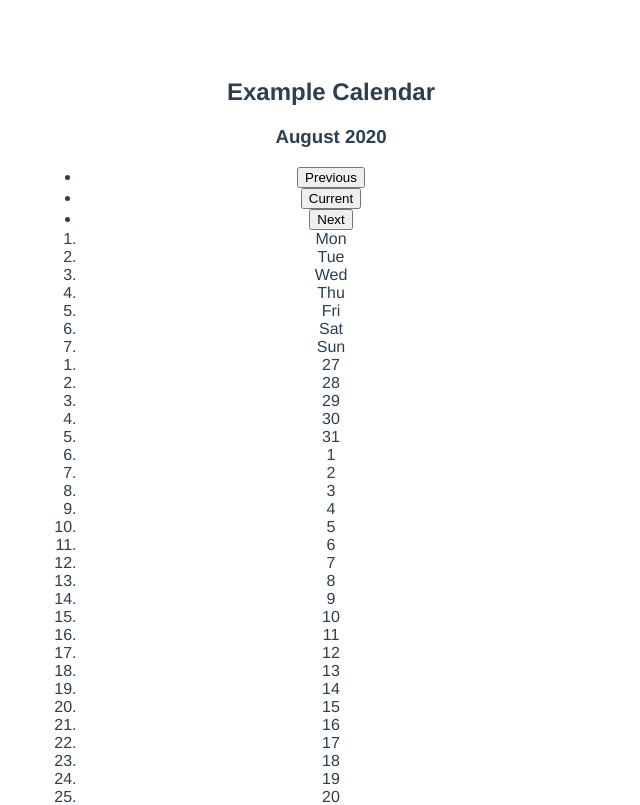
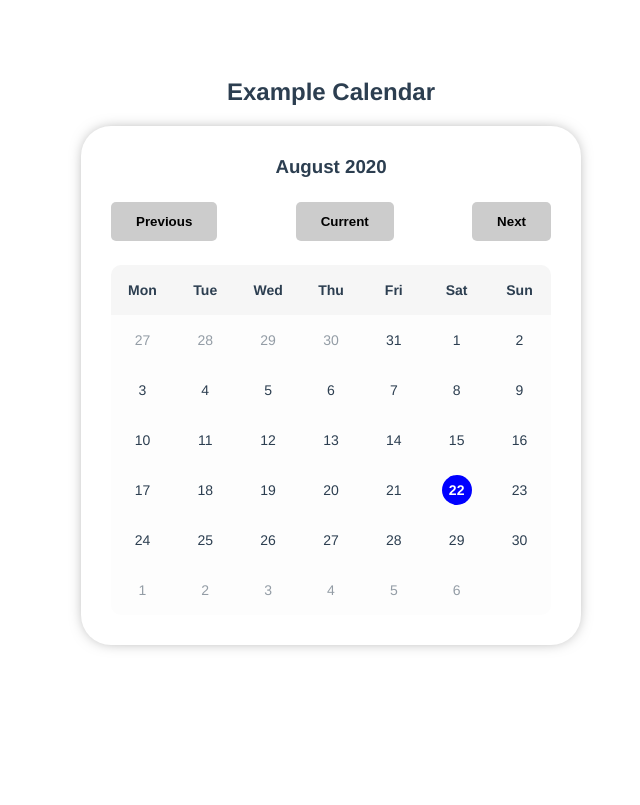
Before and after one commit to Cjameek/vue-simple-calendar, a Vue app: page / in a window 1280 px wide. Shown: the top 805 px of the page, without its empty margins (309-949 px from the left). Built offline with nearby package versions, Linux system fonts and the light colour scheme.

Commit message:
Add all scoped css

```diff
--- a/src/App.vue
+++ b/src/App.vue
@@ -19,7 +19,7 @@ export default {
 }
 </script>
 
-<style>
+<style lang="scss">
 #calendar {
   font-family: Avenir, Helvetica, Arial, sans-serif;
   -webkit-font-smoothing: antialiased;
@@ -30,6 +30,101 @@ export default {
   margin: auto;
   padding: 50px 0;
 }
+.calendar {
+    &__month {
+      border-radius: 30px;
+      padding: 30px;
+      box-shadow: 0px 0px 15px -5px rgba(0,0,0,.5);
+    }
+    &__days-list {
+        background-color: #fdfdfd;
+        display: flex;
+        flex-wrap: wrap;
+        border-bottom-left-radius: 10px;
+        border-bottom-right-radius: 10px;
+    }
+    &__weekdays {
+        background-color: #f6f6f6;
+        display: flex;
+        border-top-left-radius: 10px;
+        border-top-right-radius: 10px;
+    }
+
+    &__weekday {
+        display: inline-flex;
+        align-items: center;
+        justify-content: center;
+        width: 14.28571%;
+        height: 50px;
+        font-size: 14px;
+        font-weight: 700;
+        text-align: center;
+    }
+}
+.calendar-pagination {
+    &__list {
+        list-style-type: none;
+        display: flex;
+        justify-content: space-between;
+        padding: 24px 0;
+    }
+    &__button {
+        background-color: #ccc;
+        border-radius: 5px;
+        border: none;
+        padding: 12px 25px;
+        font-weight: 700;
+        cursor: pointer;
+        transition: background-color 300ms ease;
+
+        &:hover,
+        &:focus {
+            background-color: darken(#ccc, 10%);
+        }
+    }
+}
+.calendar-days {
+    &__day {
+        background-color: transparent;
+        position: relative;
+        display: inline-flex;
+        align-items: center;
+        justify-content: center;
+        width: 14.28571%;
+        height: 50px;
+        font-size: 14px;
+        text-align: center;
+        cursor: pointer;
+        transition: background-color 300ms ease, opacity 300ms ease;
+
+        &:hover,
+        &:focus {
+            background-color: #f0f0f0;
+            opacity: 1;
+        }
+
+        &--not-current {
+            opacity: .5;
+        }
+
+        &--today {
+            .calendar-days {
+                &__label {
+                    background-color: blue;
+                    display: flex;
+                    justify-content: center;
+                    align-items: center;
+                    border-radius: 30px;
+                    padding: 5px;
+                    width: 30px;
+                    height: 30px;
+                    color: #fff;
+                    font-weight: 700;
+                }
+            }
+        }
+    }
+}
 * {
   -webkit-box-sizing: border-box;
   box-sizing: border-box;
@@ -37,6 +132,13 @@ export default {
 ul,
 ol {
   margin: 0;
-  padding-left: 0;
+  list-style-type: none;
+  padding: 0;
+}
+h3 {
+  margin: 0;
+}
+a {
+  color: #42b983;
 }
 </style>
```
